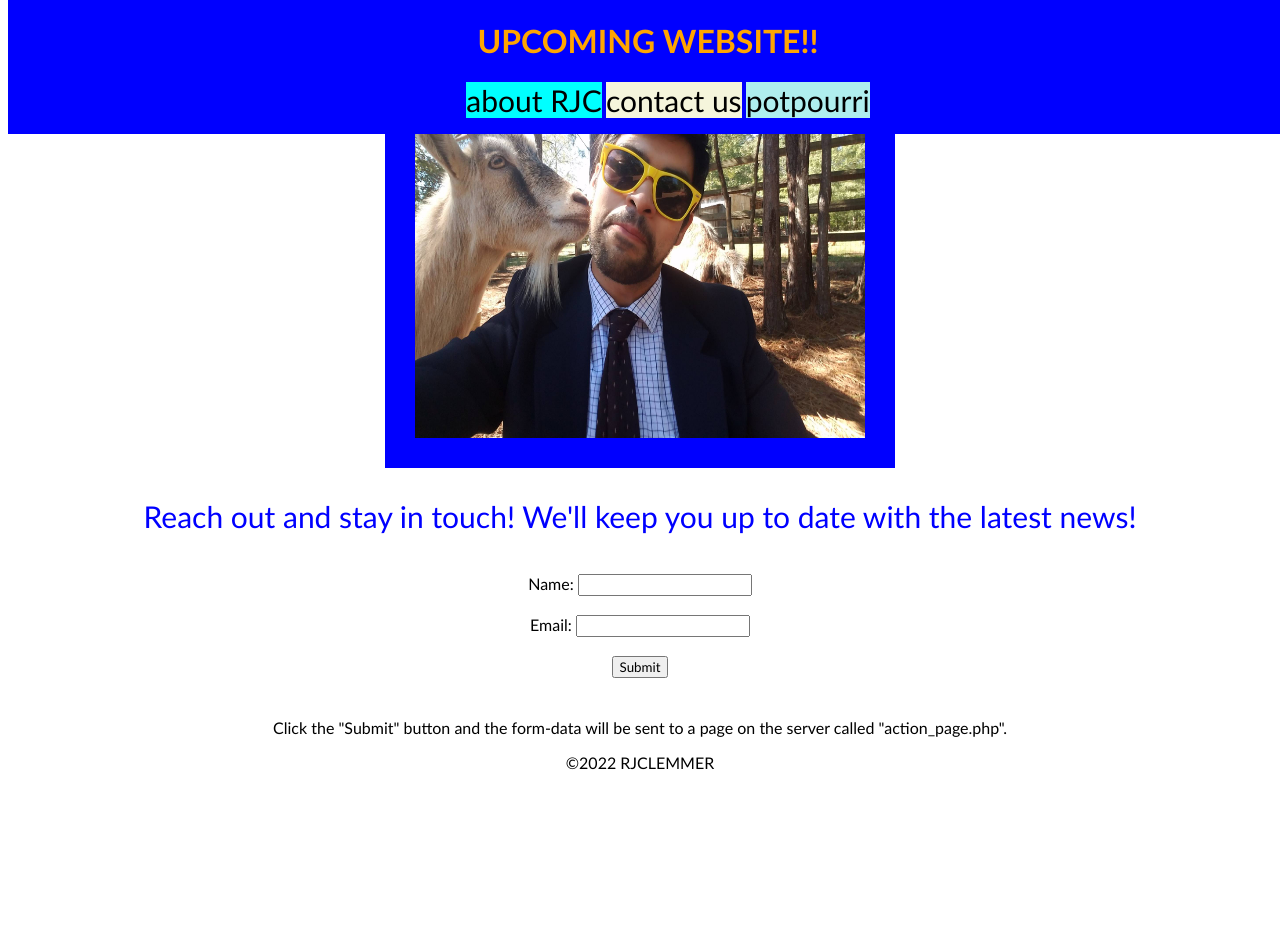
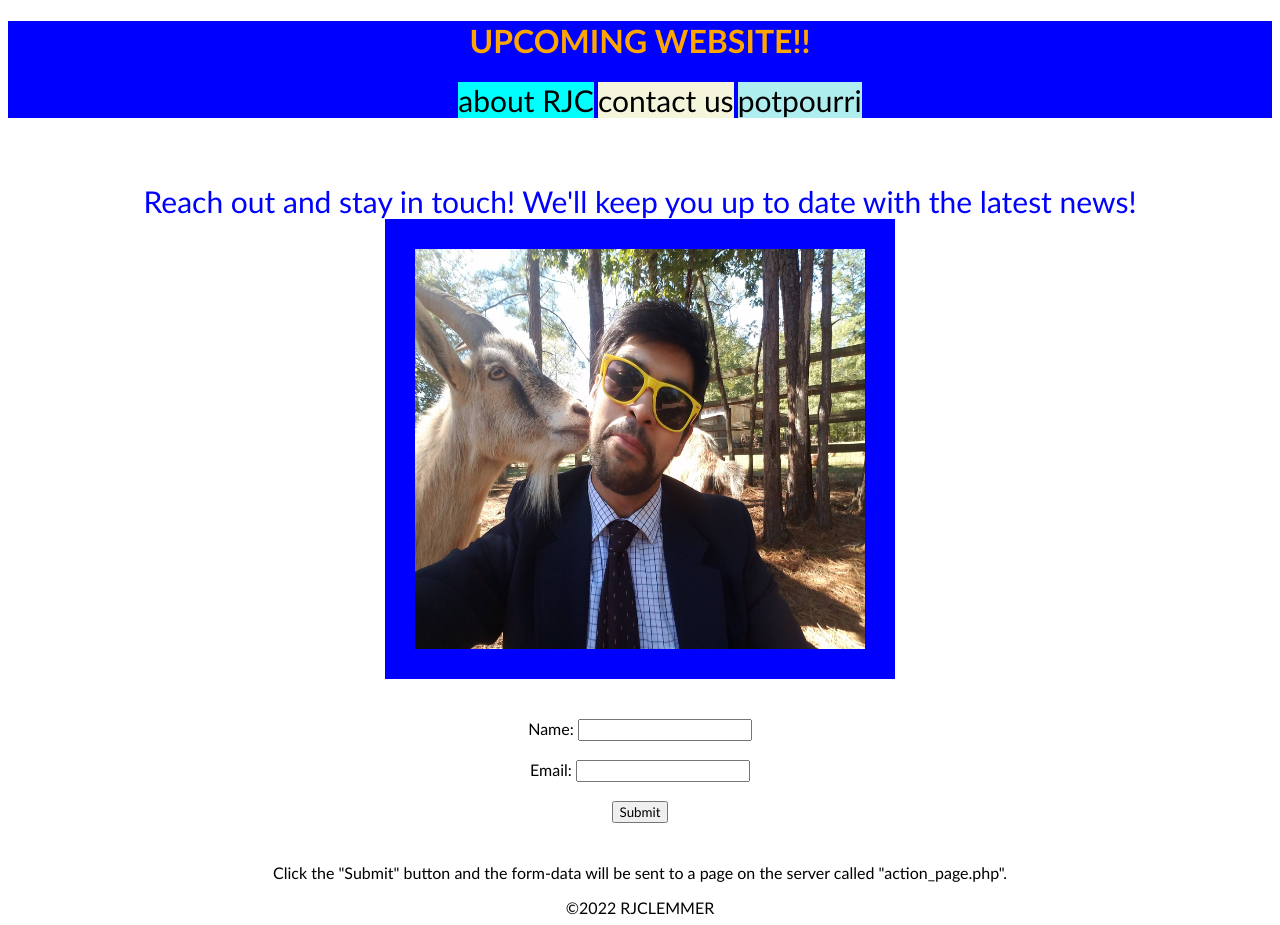
Before and after one commit to rjclemmer/miniproject, a plain HTML site: page index.html in a window 1280 px wide. Before the commit the page ends 800 px from the top, so only its background shows below. Drawn offline with Linux system fonts and the light colour scheme.

Commit message:
centered image

```diff
--- a/assets/style.css
+++ b/assets/style.css
@@ -5,7 +5,8 @@
 img{
     height: 400px;
     width: 450px;
-    margin-top: auto;
+    display:block;
+    margin:0 auto;
 
 
 }
@@ -14,7 +15,7 @@ header{
     text-align: center;
     color: orange;
     background-color: blue;
-    position: fixed;
+    /*position: fixed;*/
     display: block;
     top:0;
     width:100%;
--- a/index.html
+++ b/index.html
@@ -17,13 +17,13 @@
                 </ul>
             </nav>
         </header>
-
-        <section>
-            <img src="./images/goat.jpg" alt="goat" class="center padding">
-        </section>
+        <br>
 
         <section>
             <p1>Reach out and stay in touch! We'll keep you up to date with the latest news!</p1>
+        </section>
+        <section>
+            <img src="./images/goat.jpg" alt="goat" class="padding">
         </section>
 
         <section class="center">
```
